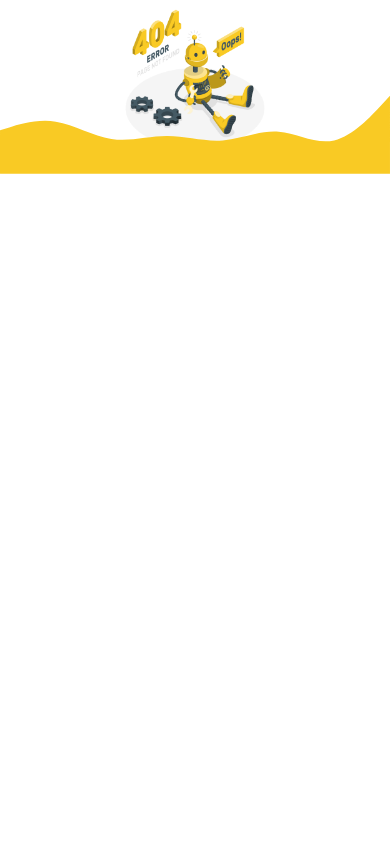
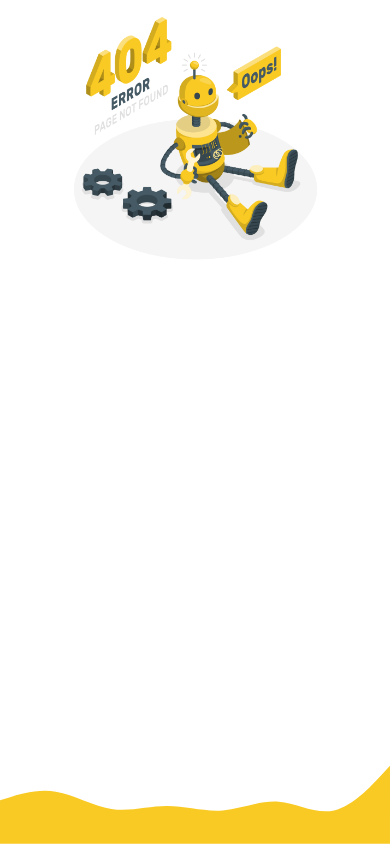
Before and after one commit to asnur/e-vote, a plain HTML site: page 404.html in a window 390 px wide. Drawn offline with Linux system fonts and the light colour scheme.

Commit message:
Fix Error Page and Success Page

```diff
--- a/404.html
+++ b/404.html
@@ -17,6 +17,12 @@
       img {
         width: 40%;
       }
+
+      @media screen and (max-width: 560px) {
+        img {
+          width: 70%;
+        }
+      }
     </style>
   </head>
   <body>
@@ -25,7 +31,7 @@
     </center>
 
     <svg
-      style="margin-top: -100px"
+      style="position: absolute; bottom: 0"
       xmlns="http://www.w3.org/2000/svg"
       viewBox="0 0 1440 320"
     >
```
Also changed, not shown: success-vote.html (+1 -1 lines).
